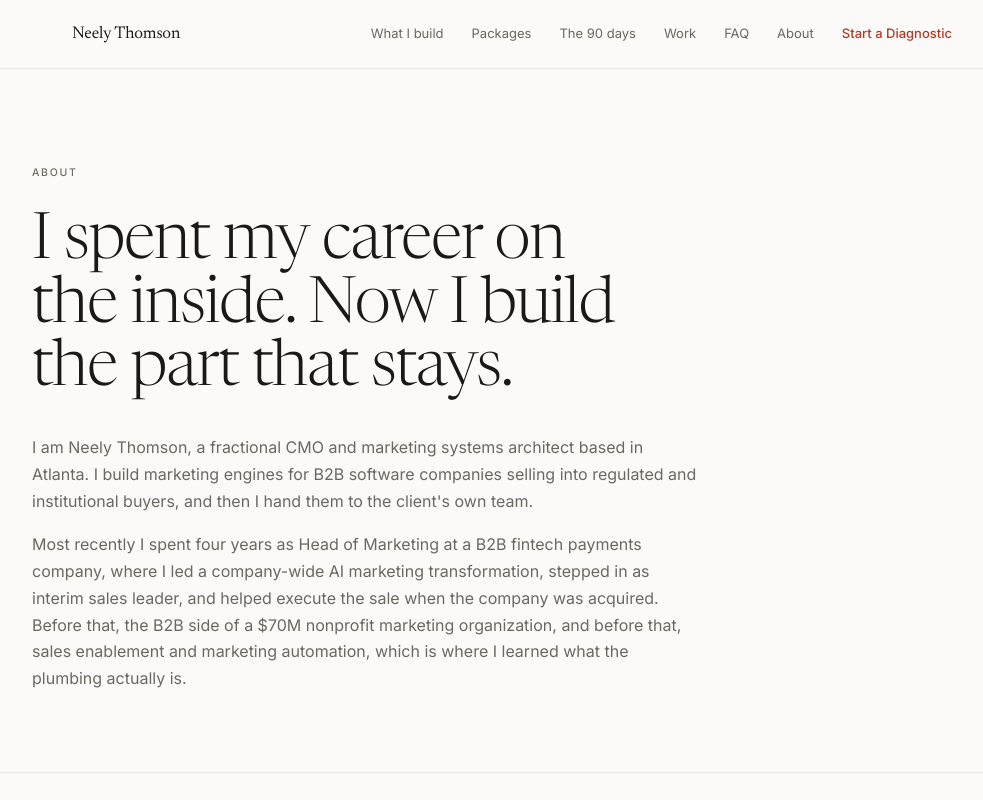
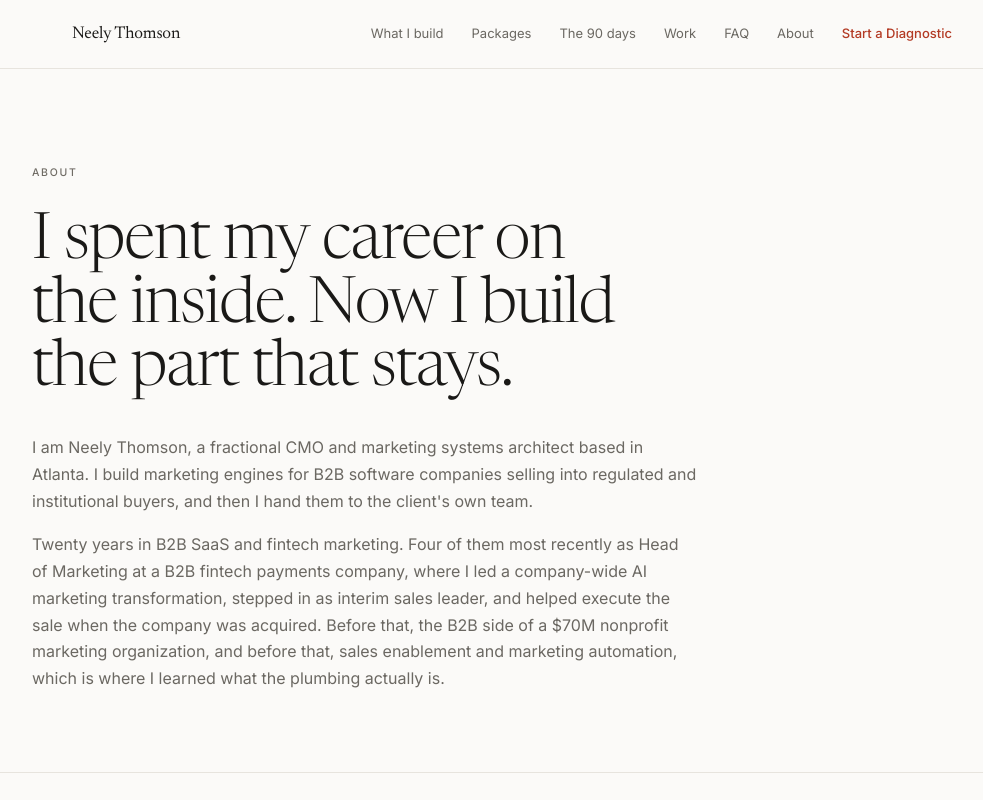
Before and after one commit to neelythomson/neelythomson-site, a Next.js app: page /about in a window 1280 px wide. Shown: the top 800 px of the page, without its empty margins (128-1111 px from the left). Built offline with nearby package versions, Linux system fonts and the light colour scheme.

Commit message:
About: twenty years, confirmed

```diff
--- a/src/app/about/page.tsx
+++ b/src/app/about/page.tsx
@@ -5,7 +5,7 @@ import Breadcrumbs from "@/components/Breadcrumbs";
 
 const TITLE = "About Neely Thomson: Fractional CMO and Marketing Systems Architect";
 const DESCRIPTION =
-  "Neely Thomson builds B2B marketing engines in ninety days and hands them to the client's own team. Four years leading marketing at a fintech payments company under NACHA and CFPB, including a stretch in the sales chair.";
+  "Twenty years in B2B SaaS and fintech marketing. Neely Thomson builds B2B marketing engines in ninety days and hands them to the client's own team, most recently after four years leading marketing at a fintech payments company under NACHA and CFPB.";
 const URL = "https://neelythomson.com/about";
 
 export const metadata: Metadata = {
@@ -96,12 +96,12 @@ export default function About() {
               and institutional buyers, and then I hand them to the client&apos;s own team.
             </p>
             <p className="measure mt-4 text-base leading-[1.68] text-muted">
-              Most recently I spent four years as Head of Marketing at a B2B fintech payments
-              company, where I led a company-wide AI marketing transformation, stepped in as interim
-              sales leader, and helped execute the sale when the company was acquired. Before that,
-              the B2B side of a $70M nonprofit marketing organization, and before that, sales
-              enablement and marketing automation, which is where I learned what the plumbing
-              actually is.
+              Twenty years in B2B SaaS and fintech marketing. Four of them most recently as Head
+              of Marketing at a B2B fintech payments company, where I led a company-wide AI
+              marketing transformation, stepped in as interim sales leader, and helped execute the
+              sale when the company was acquired. Before that, the B2B side of a $70M nonprofit
+              marketing organization, and before that, sales enablement and marketing automation,
+              which is where I learned what the plumbing actually is.
             </p>
           </div>
         </section>
```
